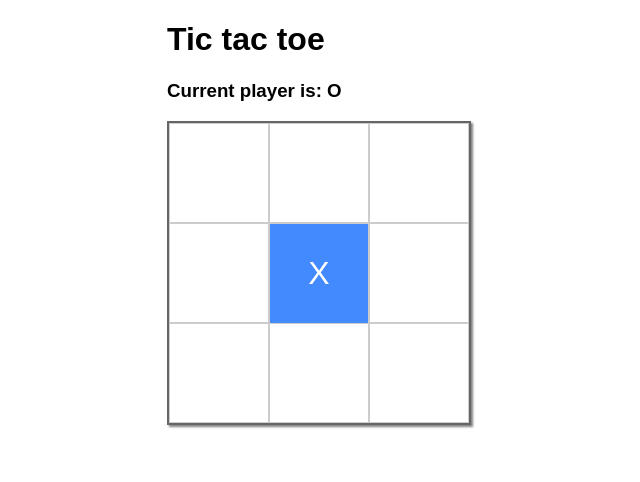
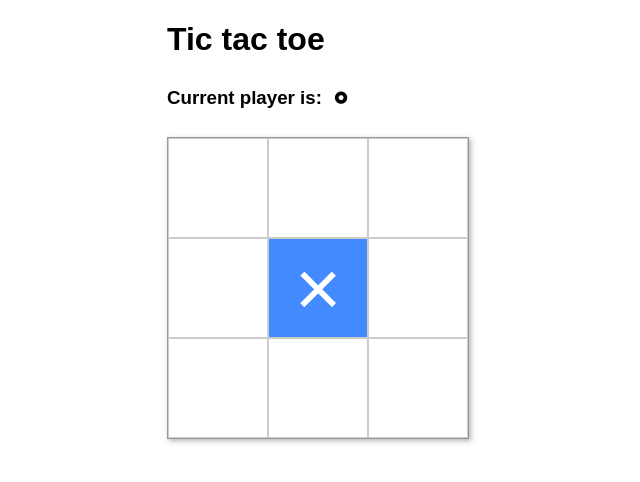
Before and after one commit to Nostrus/tic-tac-toe, an Angular app: page / in a window 1280 px wide. Both pictures are taken after a click on the element 642 px from the left and 272 px from the top of the page. Shown: the top 482 px of the page, without its empty margins (323-963 px from the left). Built offline with nearby package versions, Linux system fonts and the light colour scheme.

Commit message:
Refactor with message component and config file, update design

```diff
--- a/src/app/app.component.html
+++ b/src/app/app.component.html
@@ -1,13 +1,8 @@
 <main>
     <h1>Tic tac toe</h1>
-    <div *ngIf="isFinished">
-        <ng-container *ngIf="winner; else tie">
-            <h3>Player {{ winner }} wins!</h3>
-        </ng-container>
-        <ng-template #tie>
-            <h3>It's a tie!</h3>
-        </ng-template>
-    </div>
-
+    <app-finished-message
+        *ngIf="isFinished"
+        [winner]="winner"
+    ></app-finished-message>
     <app-grid (finished)="gameFinished($event)"></app-grid>
 </main>
--- a/src/app/app.module.ts
+++ b/src/app/app.module.ts
@@ -4,12 +4,14 @@ import { NgModule } from '@angular/core';
 import { AppComponent } from './app.component';
 import { GridComponent } from './grid/grid.component';
 import { SquareComponent } from './square/square.component';
+import { FinishedMessageComponent } from './finished-message/finished-message.component';
 
 @NgModule({
   declarations: [
     AppComponent,
     GridComponent,
-    SquareComponent
+    SquareComponent,
+    FinishedMessageComponent
   ],
   imports: [
     BrowserModule
--- /dev/null
+++ b/src/app/config.ts
@@ -0,0 +1,2 @@
+export const PLAYER_1 = '×';
+export const PLAYER_2 = '⚬';
--- /dev/null
+++ b/src/app/finished-message/finished-message.component.html
@@ -0,0 +1,10 @@
+<div>
+    <ng-container *ngIf="winner; else tie">
+        <h3>
+            Player <span class="mark">{{ winner }}</span> wins!
+        </h3>
+    </ng-container>
+    <ng-template #tie>
+        <h3>It's a tie!</h3>
+    </ng-template>
+</div>
--- /dev/null
+++ b/src/app/finished-message/finished-message.component.scss
@@ -0,0 +1,4 @@
+.mark {
+    font-size: 2rem;
+    vertical-align: middle;
+}
--- /dev/null
+++ b/src/app/finished-message/finished-message.component.ts
@@ -0,0 +1,14 @@
+import { Component, OnInit, Input } from '@angular/core';
+
+@Component({
+    selector: 'app-finished-message',
+    templateUrl: './finished-message.component.html',
+    styleUrls: ['./finished-message.component.scss'],
+})
+export class FinishedMessageComponent implements OnInit {
+    @Input() winner;
+
+    constructor() {}
+
+    ngOnInit() {}
+}
--- a/src/app/grid/grid.component.html
+++ b/src/app/grid/grid.component.html
@@ -1,4 +1,6 @@
-<h3 *ngIf="!isFinished">Current player is: {{ currentPlayer }}</h3>
+<h3 *ngIf="!isFinished">
+    Current player is: <span class="mark">{{ currentPlayer }}</span>
+</h3>
 
 <main>
     <ng-container *ngFor="let row of state; let i = index">
--- a/src/app/grid/grid.component.scss
+++ b/src/app/grid/grid.component.scss
@@ -1,10 +1,15 @@
-$border-color: #666;
+$border-color: #999;
 
 main {
     display: flex;
     flex-wrap: wrap;
     width: 300px;
     height: 300px;
-    border: 2px solid $border-color;
-    box-shadow: 2px 2px 2px rgba(100, 100, 100, 0.8);
+    border: 1px solid $border-color;
+    box-shadow: 2px 2px 5px rgba(150, 150, 150, 0.7);
 }
+
+.mark {
+    font-size: 2rem;
+    vertical-align: middle;
+}
--- a/src/app/grid/grid.component.ts
+++ b/src/app/grid/grid.component.ts
@@ -1,5 +1,5 @@
 import { Component, OnInit, Output, EventEmitter } from '@angular/core';
-
+import { PLAYER_1, PLAYER_2 } from '../config';
 @Component({
     selector: 'app-grid',
     templateUrl: './grid.component.html',
@@ -8,7 +8,7 @@ import { Component, OnInit, Output, EventEmitter } from '@angular/core';
 export class GridComponent implements OnInit {
     @Output() finished: EventEmitter<any> = new EventEmitter();
 
-    currentPlayer = 'X';
+    currentPlayer = PLAYER_1;
     isFinished = false;
     winner = null;
     state = [
@@ -16,6 +16,7 @@ export class GridComponent implements OnInit {
         [null, null, null],
         [null, null, null],
     ];
+    // Represents rows, columns, and diagonal lines
     winningLines = [
         ['0,0', '0,1', '0,2'],
         ['1,0', '1,1', '1,2'],
@@ -49,10 +50,10 @@ export class GridComponent implements OnInit {
     }
 
     switchPlayer() {
-        if (this.currentPlayer === 'X') {
-            this.currentPlayer = 'O';
+        if (this.currentPlayer === PLAYER_1) {
+            this.currentPlayer = PLAYER_2;
         } else {
-            this.currentPlayer = 'X';
+            this.currentPlayer = PLAYER_1;
         }
     }
 
@@ -60,6 +61,7 @@ export class GridComponent implements OnInit {
         const parts = coordsString.split(',');
         const row = parseInt(parts[0], 10);
         const column = parseInt(parts[1], 10);
+
         return this.state[row][column];
     }
 
@@ -81,7 +83,6 @@ export class GridComponent implements OnInit {
     isTie() {
         let isTie = true;
 
-        // If it's a tie
         for (const row of this.state) {
             for (const cell of row) {
                 if (cell === null) {
--- a/src/app/square/square.component.html
+++ b/src/app/square/square.component.html
@@ -1,7 +1,10 @@
 <div
     class="wrapper"
     (click)="setContent()"
-    [ngClass]="{ 'player-x': state === 'X', 'player-o': state === 'O' }"
+    [ngClass]="{
+        'player-x': state === PLAYER_1,
+        'player-o': state === PLAYER_2
+    }"
 >
     <span>{{ state }}</span>
 </div>
--- a/src/app/square/square.component.scss
+++ b/src/app/square/square.component.scss
@@ -2,6 +2,7 @@ $border-color: #ccc;
 $default-color: #fff;
 $bg-player-x: #448aff;
 $bg-player-o: #ff5252;
+$bg-hover: #ddd;
 
 :host {
     display: flex;
@@ -13,7 +14,8 @@ $bg-player-o: #ff5252;
     user-select: none;
     align-content: center;
     color: $default-color;
-    font-size: 2rem;
+    font-size: 5rem;
+    overflow: hidden;
 }
 
 .wrapper {
@@ -25,9 +27,20 @@ $bg-player-o: #ff5252;
 
     &.player-x {
         background: $bg-player-x;
+
+        &:hover {
+            background: $bg-player-x;
+        }
     }
 
     &.player-o {
         background: $bg-player-o;
+        &:hover {
+            background: $bg-player-o;
+        }
+    }
+
+    &:hover {
+        background: $bg-hover;
     }
 }
--- a/src/app/square/square.component.ts
+++ b/src/app/square/square.component.ts
@@ -1,3 +1,4 @@
+import { PLAYER_1, PLAYER_2 } from './../config';
 import { Component, OnInit, Output, EventEmitter, Input } from '@angular/core';
 
 @Component({
@@ -9,8 +10,9 @@ export class SquareComponent implements OnInit {
     @Output() update: EventEmitter<any> = new EventEmitter();
     @Input() player;
     @Input() state;
+    PLAYER_1 = PLAYER_1;
+    PLAYER_2 = PLAYER_2;
 
-    content = null;
     constructor() {}
 
     ngOnInit() {}
```
Also changed, not shown: 1 other file (tests, documents, lock files or other folders).
